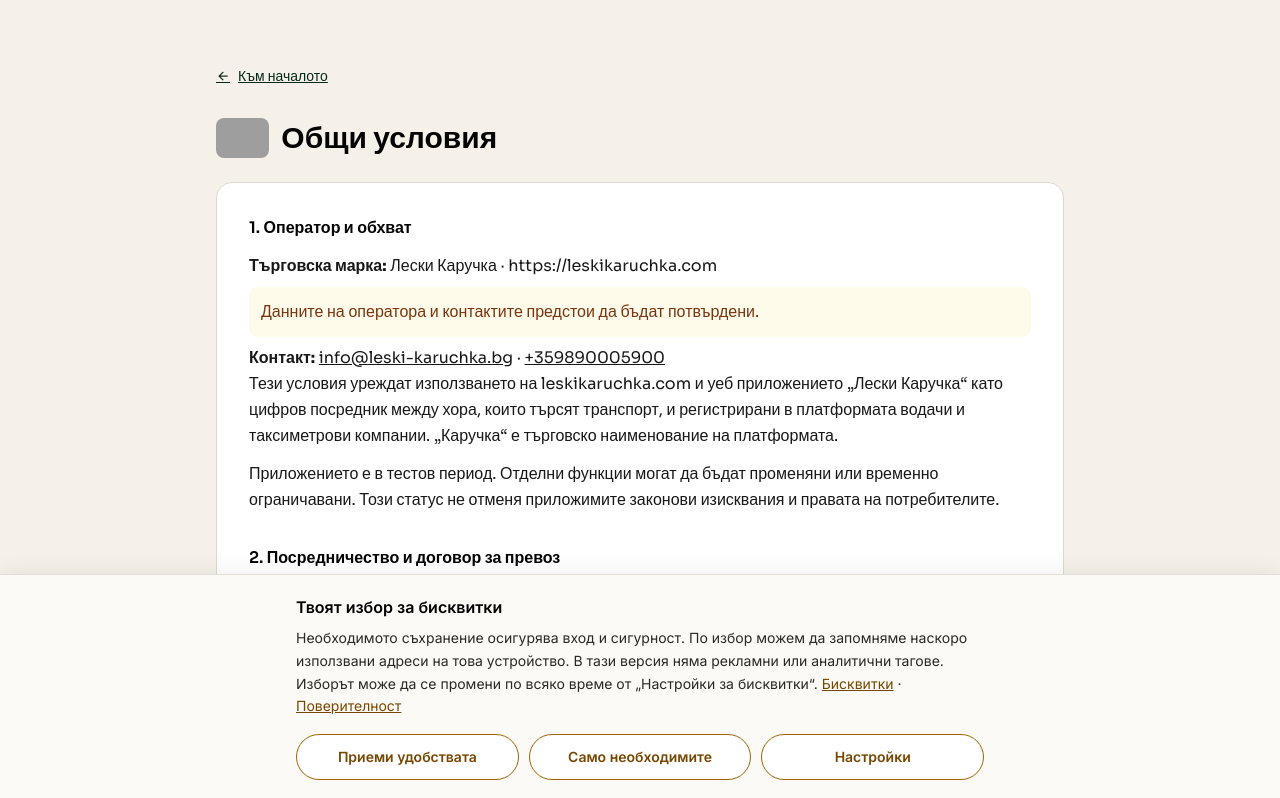
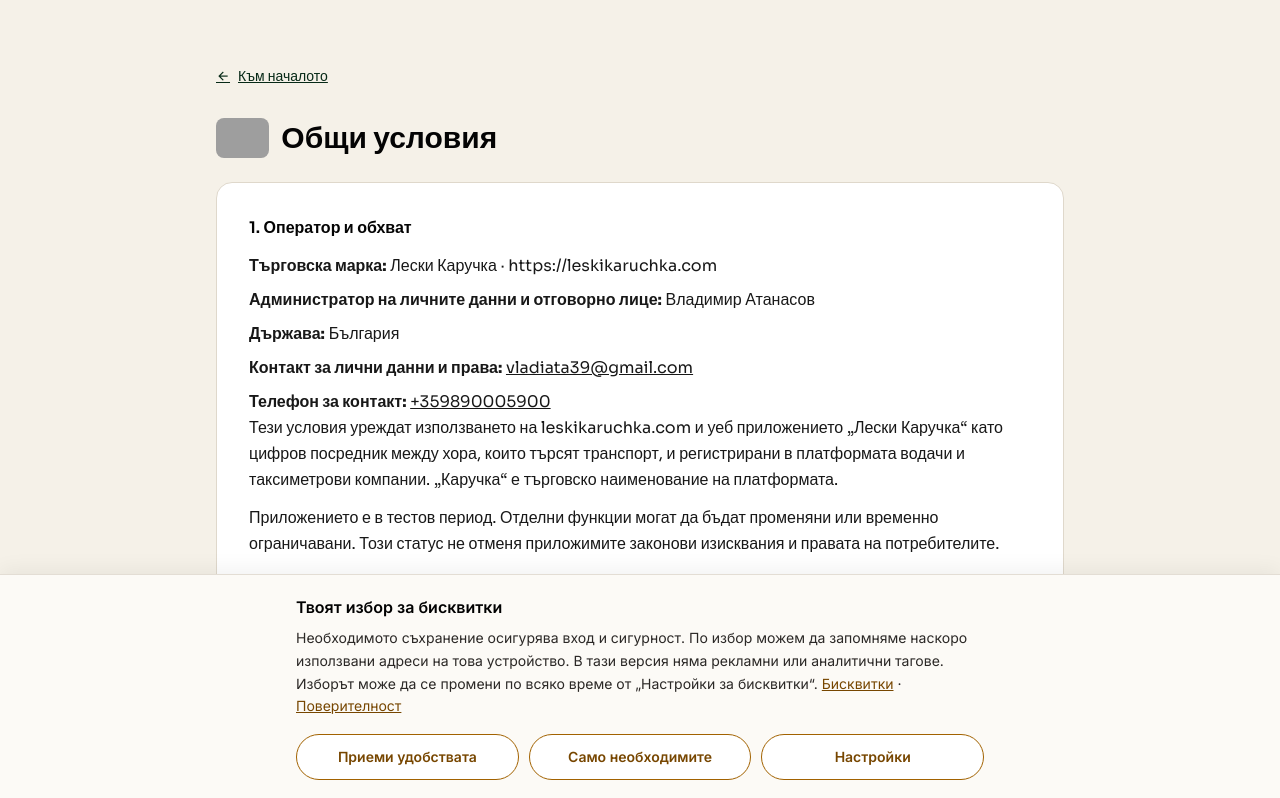
Before and after one commit to acaritea-star/Leski-karuchka-LTD, a React (Vite) app: page /terms in a window 1280 px wide. Shown: the top 798 px of the page. Built offline with nearby package versions, Linux system fonts and the light colour scheme; grey boxes are pictures that could not be loaded.

Commit message:
Publish confirmed privacy controller and email contact

```diff
--- a/src/components/feature/LegalPage.tsx
+++ b/src/components/feature/LegalPage.tsx
@@ -1,27 +1,33 @@
 import { useEffect, type ReactNode } from 'react';
 import { Link, useLocation } from 'react-router-dom';
 import { LOGO_URL } from '@/lib/logo';
-import { LEGAL_IDENTITY_READY, legalOperator } from '@/config/legal';
+import { dataController, LEGAL_IDENTITY_READY, legalOperator } from '@/config/legal';
 import { openCookieSettings } from '@/lib/cookieConsent';
+
+export function DataControllerDetails() {
+  return <div className="space-y-2">
+    <p><strong>Търговска марка:</strong> {legalOperator.brand} · {legalOperator.website}</p>
+    <p><strong>Администратор на личните данни и отговорно лице:</strong> {dataController.name}</p>
+    <p><strong>Държава:</strong> {dataController.country}</p>
+    <p><strong>Контакт за лични данни и права:</strong> <a className="underline" href={'mailto:' + dataController.email}>{dataController.email}</a></p>
+  </div>;
+}
 
 export function OperatorDetails() {
   return <div className="space-y-2">
-    <p><strong>Търговска марка:</strong> {legalOperator.brand} · {legalOperator.website}</p>
+    <DataControllerDetails />
     {LEGAL_IDENTITY_READY ? <>
       <p><strong>Оператор:</strong> {legalOperator.legalName}</p>
       <p><strong>ЕИК / регистрационен номер:</strong> {legalOperator.registrationNumber}</p>
       <p><strong>Седалище и адрес на управление:</strong> {legalOperator.registeredAddress}</p>
       {legalOperator.correspondenceAddress && <p><strong>Адрес за кореспонденция:</strong> {legalOperator.correspondenceAddress}</p>}
       {legalOperator.vatNumber && <p><strong>ДДС номер:</strong> {legalOperator.vatNumber}</p>}
-    </> : <p role="status" className="rounded-lg bg-amber-50 p-3 text-amber-900">
-      Данните на оператора и контактите предстои да бъдат потвърдени.
-    </p>}
-    <p><strong>Контакт:</strong> <a className="underline" href={'mailto:' + legalOperator.email}>{legalOperator.email}</a>
-      {' · '}<a className="underline" href={'tel:' + legalOperator.phone}>{legalOperator.phone}</a></p>
+    </> : null}
+    <p><strong>Телефон за контакт:</strong> <a className="underline" href={'tel:' + legalOperator.phone}>{legalOperator.phone}</a></p>
   </div>;
 }
 
-export default function LegalPage({ title, children }: { title: string; children: ReactNode }) {
+export default function LegalPage({ title, children, version = legalOperator.termsVersion }: { title: string; children: ReactNode; version?: string }) {
   const { hash } = useLocation();
   useEffect(() => {
     if (hash) document.getElementById(hash.slice(1))?.scrollIntoView();
@@ -37,7 +43,7 @@
       </div>
       <article className="bg-white rounded-2xl border border-background-200 p-5 md:p-8 space-y-8 text-base text-foreground-800 leading-relaxed [&_h2]:font-semibold [&_h2]:text-foreground-950 [&_h2]:mb-3 [&_p+p]:mt-3 [&_li]:mb-2">
         {children}
-        <p className="text-sm pt-4 border-t border-background-200">Версия: {legalOperator.termsVersion} · Актуализация: {legalOperator.updatedAt}</p>
+        <p className="text-sm pt-4 border-t border-background-200">Версия: {version} · Актуализация: {legalOperator.updatedAt}</p>
       </article>
       <nav aria-label="Правна информация" className="flex flex-wrap gap-x-5 gap-y-3 mt-6 text-sm text-primary-700">
         <Link className="underline" to="/terms">Общи условия</Link>
--- a/src/config/legal.ts
+++ b/src/config/legal.ts
@@ -1,7 +1,9 @@
 import configuration from './legalOperator.json';
 
-// Public operator details. Populate only from verified company information.
+// Public controller and contact details supplied by the responsible person.
+// Company verification and the wider release prerequisites remain separate.
 export const legalOperator = configuration;
+export const dataController = { ...configuration.dataController, email: configuration.email };
 export const LEGAL_IDENTITY_READY = configuration.identityVerified
   && configuration.contactsVerified
   && !!configuration.legalName.trim()
--- a/src/config/legalOperator.json
+++ b/src/config/legalOperator.json
@@ -1,16 +1,21 @@
 {
   "brand": "Лески Каручка",
   "website": "https://leskikaruchka.com",
+  "dataController": {
+    "name": "Владимир Атанасов",
+    "country": "България"
+  },
   "legalName": "",
   "registrationNumber": "",
   "registeredAddress": "",
   "correspondenceAddress": "",
-  "email": "info@leski-karuchka.bg",
+  "email": "vladiata39@gmail.com",
   "phone": "+359890005900",
   "vatNumber": "",
   "identityVerified": false,
   "contactsVerified": false,
   "transportModel": "transport-intermediary",
   "termsVersion": "2026-10-03-draft.2",
-  "updatedAt": "3 октомври 2026 г."
+  "privacyVersion": "2026-10-04.1",
+  "updatedAt": "4 октомври 2026 г."
 }
--- a/src/i18n/local/bg/common.ts
+++ b/src/i18n/local/bg/common.ts
@@ -507,7 +507,9 @@
     footer_service_4: "Връзка с местни водачи",
     footer_address: "Левски, област Плевен",
     footer_phone: '+359 89 000 5900',
-    footer_email: 'info@leski-karuchka.bg',
+    footer_email: 'vladiata39@gmail.com',
+    contact_privacy_label: 'Администратор на личните данни',
+    contact_privacy_email: 'За права и искания за изтриване пишете на',
     footer_rights: 'Всички права запазени.',
 
     about_hero_badge: 'За нас',
--- a/src/i18n/local/en/common.ts
+++ b/src/i18n/local/en/common.ts
@@ -507,7 +507,9 @@
     footer_service_4: "Connect with local drivers",
     footer_address: "Levski, Pleven Province",
     footer_phone: '+359 89 000 5900',
-    footer_email: 'info@leski-karuchka.bg',
+    footer_email: 'vladiata39@gmail.com',
+    contact_privacy_label: 'Personal data controller',
+    contact_privacy_email: 'For privacy rights and deletion requests, email',
     footer_rights: 'All rights reserved.',
 
     about_hero_badge: 'About us',
--- a/src/pages/landing/components/LandingFooter.tsx
+++ b/src/pages/landing/components/LandingFooter.tsx
@@ -1,7 +1,7 @@
 import { Link } from 'react-router-dom';
 import { useTranslation } from 'react-i18next';
 import { LOGO_URL } from '@/lib/logo';
-import { LIABILITY_NOTICE } from '@/config/legal';
+import { legalOperator, LIABILITY_NOTICE } from '@/config/legal';
 import { openCookieSettings } from '@/lib/cookieConsent';
 
 export default function LandingFooter() {
@@ -103,8 +103,8 @@
               </li>
               <li className="flex items-start gap-2.5">
                 <i className="ri-mail-line text-primary-600 mt-0.5" />
-                <a href="mailto:info@leski-karuchka.bg" className="hover:text-primary-600 transition-colors">
-                  {t('landing.footer_email')}
+                <a href={'mailto:' + legalOperator.email} className="hover:text-primary-600 transition-colors break-all">
+                  {legalOperator.email}
                 </a>
               </li>
             </ul>
--- a/src/pages/landing/contact/page.tsx
+++ b/src/pages/landing/contact/page.tsx
@@ -2,6 +2,7 @@
 import PageHero from '@/pages/landing/components/PageHero';
 import Reveal from '@/pages/landing/components/Reveal';
 import { useFormSubmit } from '@/pages/landing/components/useFormSubmit';
+import { dataController, legalOperator } from '@/config/legal';
 
 const CONTACT_FORM_URL = 'https://readdy.ai/api/form/d9urfm1kngcel2k3j9e0';
 
@@ -11,7 +12,7 @@
 
   const infoCards = [
     { icon: 'ri-phone-line', label: t('landing.contact_phone_label'), value: t('landing.footer_phone'), href: 'tel:+359890005900' },
-    { icon: 'ri-mail-line', label: t('landing.contact_email_label'), value: t('landing.footer_email'), href: 'mailto:info@leski-karuchka.bg' },
+    { icon: 'ri-mail-line', label: t('landing.contact_email_label'), value: legalOperator.email, href: 'mailto:' + legalOperator.email },
     { icon: 'ri-map-pin-2-line', label: t('landing.contact_address_label'), value: t('landing.footer_address') },
     { icon: 'ri-time-line', label: t('landing.contact_hours_label'), value: t('landing.contact_hours_value') },
   ];
@@ -54,6 +55,11 @@
               </Reveal>
             ))}
           </div>
+          <p className="mt-6 text-sm text-foreground-700 leading-relaxed">
+            {t('landing.contact_privacy_label')}: {dataController.name}.
+            {' '}{t('landing.contact_privacy_email')} <a className="underline text-primary-700" href={'mailto:' + dataController.email}>{dataController.email}</a>.
+            {' '}<a className="underline text-primary-700" href="/privacy">{t('auth_privacy_label')}</a>
+          </p>
         </div>
       </section>
 
```
Also changed, not shown: deployment/legal-foundation.md (+7 -1 lines), public/data-deletion.html (+11 -5 lines), src/pages/landing/privacy/page.tsx (+8 -6 lines).
